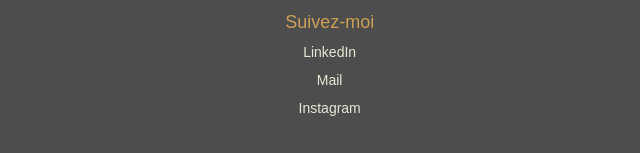
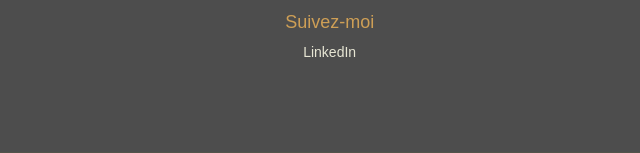
Before and after one commit to EmmaVerdez4/portfolio, a plain HTML site: page index-1.html in a window 1280 px wide. Shown: the part 2283-2436 px from the top of the page, 97-737 px from the left. Drawn offline with Linux system fonts and the light colour scheme; a web font is replaced by a local one.

Commit message:
6ème insta mail dell

```diff
--- a/index-1.html
+++ b/index-1.html
@@ -127,8 +127,6 @@
                     <h3>Suivez-moi</h3>
                     <ul class="social-links">
                         <li><a href="https://www.linkedin.com/in/emma-verdez-9b8641258/">LinkedIn</a></li>
-                        <li><a href="#">Mail</a></li>
-                        <li><a href="#">Instagram</a></li>
                     </ul>
                 </div>
                 <div class="grid_4">
```
Also changed, not shown: index-2.html (+0 -2 lines), index-3.html (+0 -2 lines), index-4.html (+0 -2 lines), index.html (+0 -2 lines).
